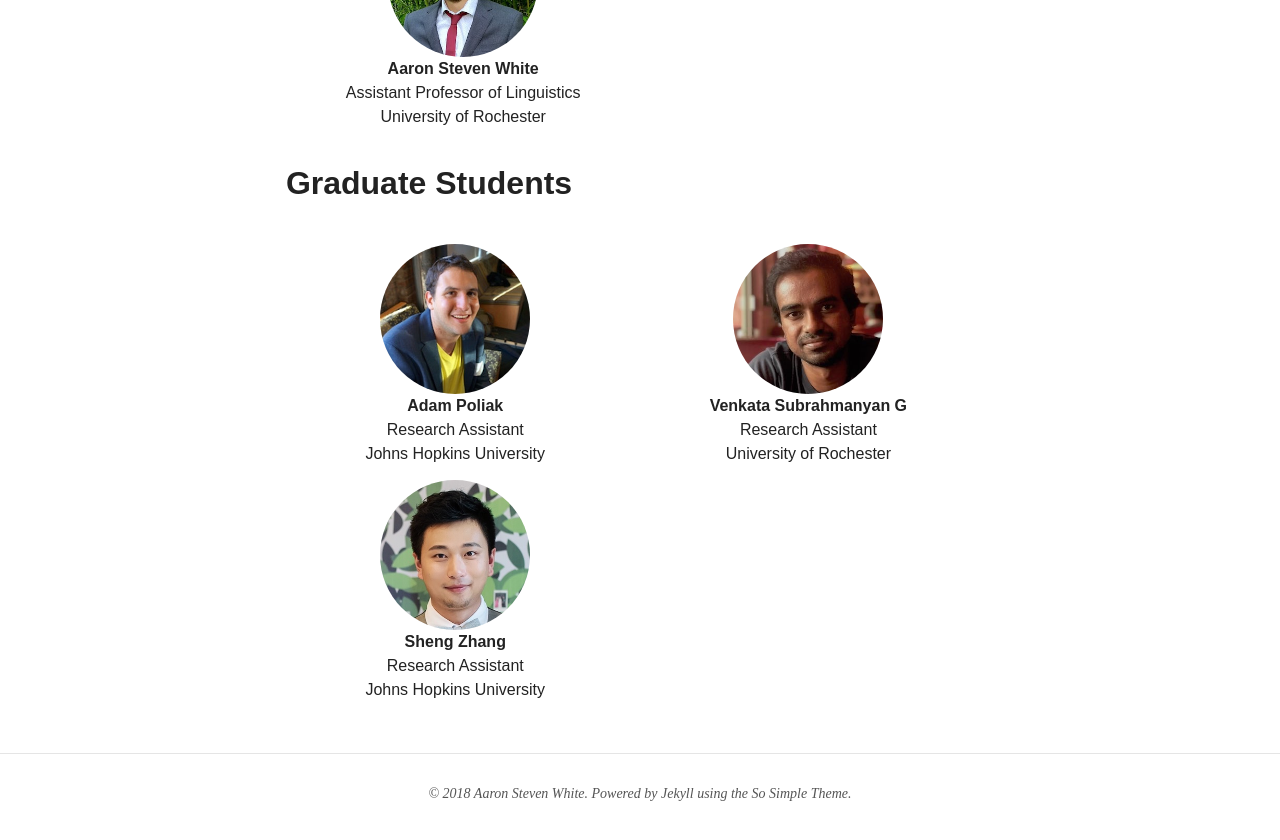
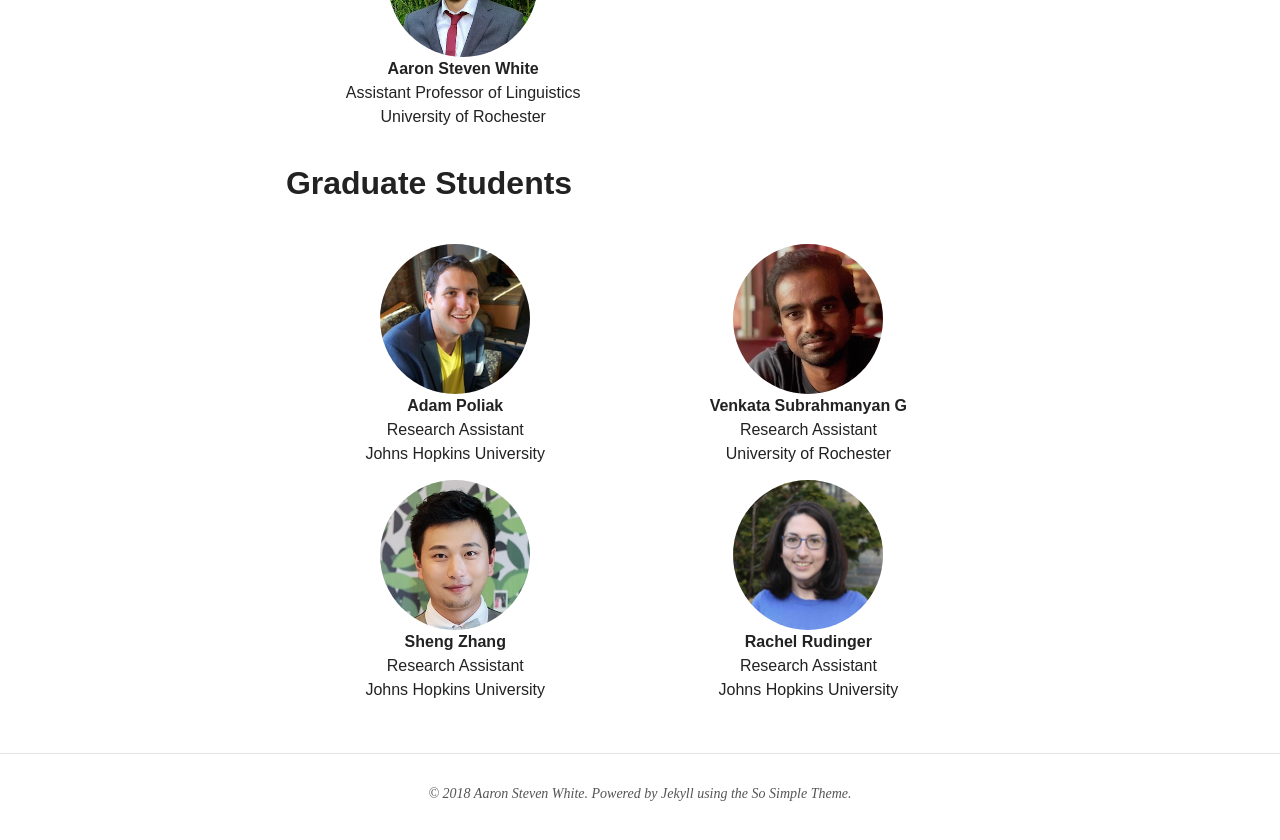
Before and after one commit to decompositional-semantics-initiative/decompositional-semantics-initiative.github.io, a Jekyll site: the page built from researchers/index.md, in a window 1280 px wide and 900 px high, scrolled down 1012 px. Shown: the top 840 px of the window. Built offline with Jekyll 4.4.1, drawn with Linux system fonts in a browser that asks for light colours; nearby versions of some CDN libraries.

```diff
--- a/_data/researchers.yml
+++ b/_data/researchers.yml
@@ -81,3 +81,16 @@ graduatestudents:
       projects:
         - predpatt
         - commonsense
+    rrudinger:
+      name: Rachel Rudinger
+      role: Research Assistant
+      affiliation: Johns Hopkins University
+      website: https://rudinger.github.io
+      email: rudinger@jhu.edu
+      projects:
+        - spr
+        - factuality
+        - commonsense
+        - predpatt
+        - commonsense
+        - dnc
```
Also changed, not shown: researchers/rrudinger.md (added, +8 -0 lines), images/rrudinger.jpg (added).
